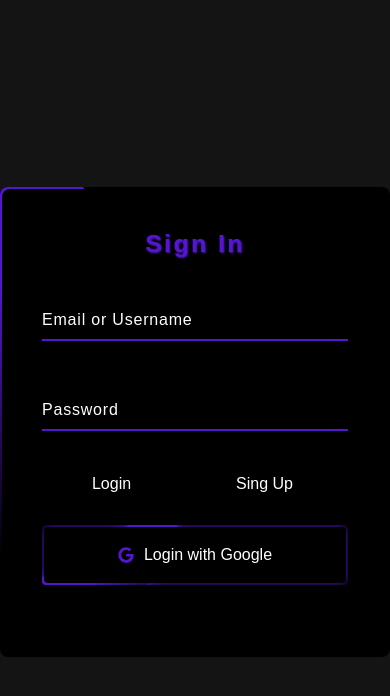
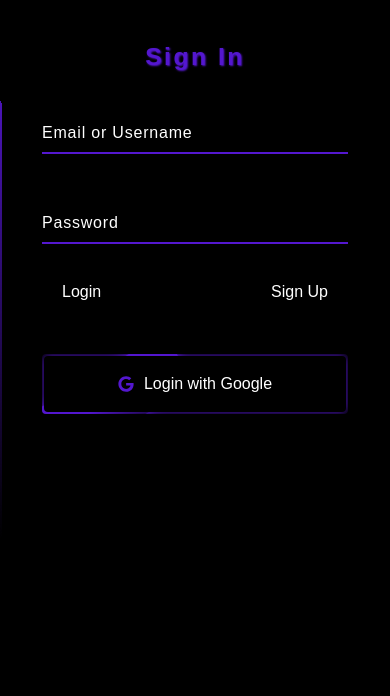
Before and after one commit to Francescostefan1998/beerbuzz-frontend, a React (Create React App) app: page / in a window 390 px wide. Shown: the top 696 px of the page. Built offline with nearby package versions, Linux system fonts and the light colour scheme; the HTML template or start-up script is replaced by a standard one.

Commit message:
styling register page
styling register page

```diff
--- a/src/App.css
+++ b/src/App.css
@@ -2,6 +2,7 @@
   --background-dark: rgb(20, 20, 20);
   --background-black: black;
   --main-secondary: rgb(84, 23, 207);
+  /*--main-secondary: rgb(255, 102, 0);*/
 }
 
 .App {
--- a/src/components/login/webLogin/loginBackground/LoginBackground.jsx
+++ b/src/components/login/webLogin/loginBackground/LoginBackground.jsx
@@ -1,9 +1,29 @@
 import "./loginBackground.css";
 import LoginModal from "../loginModal/LoginModal";
+import RegisterModal from "../../../register/RegisterModal";
+import { useState } from "react";
 const LoginBackground = () => {
+  const [register, setRegister] = useState(false);
+  const handleRegister = async () => {
+    if (register) {
+      setRegister(false);
+    } else {
+      setRegister(true);
+    }
+  };
   return (
     <div className="loginBackground">
-      <LoginModal />
+      {!register && (
+        <LoginModal
+          setRegister={handleRegister}
+          mainClass={"loginModal-box"}
+          dispalayNone={"loginModal-box-display-none"}
+          login={"Login"}
+          signUp={"Sign Up"}
+          title={"Sign In"}
+        />
+      )}
+      {register && <RegisterModal setRegister={handleRegister} />}
     </div>
   );
 };
--- a/src/components/login/webLogin/loginModal/LoginModal.jsx
+++ b/src/components/login/webLogin/loginModal/LoginModal.jsx
@@ -1,11 +1,18 @@
 import "./loginModal.css";
 import { FaGoogle } from "react-icons/fa";
 
-const LoginModal = () => {
+const LoginModal = ({
+  setRegister,
+  mainClass,
+  dispalayNone,
+  login,
+  signUp,
+  title,
+}) => {
   return (
-    <div className="loginModal-box">
+    <div className={mainClass}>
       <div className="loginModal-form">
-        <h2>Sign In</h2>
+        <h2>{title}</h2>
         <div className="loginModal-inputBox">
           <input
             type="text"
@@ -24,10 +31,20 @@ const LoginModal = () => {
           <span>Password </span>
           <hr />
         </div>
+        <div className="loginModal-inputBox" id={dispalayNone}>
+          <input
+            type="password"
+            placeholder="Type here your email"
+            id="loginModal-inputBox-input3"
+          />
+          <span>Confirm password </span>
+          <hr />
+        </div>
         <div className="loginModal-links">
-          <br />
-          <br /> <a href="">Login</a>
-          <a href="">Sing Up</a>
+          <div className="loginModal-links-click">{login}</div>
+          <div className="loginModal-links-click" onClick={setRegister}>
+            {signUp}
+          </div>
         </div>
         <div className="loginModal-google">
           <div className="loginModal-google-inset">
--- a/src/components/login/webLogin/loginModal/loginModal.css
+++ b/src/components/login/webLogin/loginModal/loginModal.css
@@ -1,7 +1,7 @@
 .loginModal-box {
   position: relative;
   width: 420px;
-  height: 470px;
+  height: 480px;
   background-color: var(--background-black);
   border-radius: 8px;
   overflow: hidden;
@@ -30,7 +30,7 @@
   top: -50%;
   left: -50%;
   width: 420px;
-  height: 470px;
+  height: 480px;
   background: linear-gradient(
     0deg,
     transparent,
@@ -154,19 +154,18 @@
 .loginModal-links {
   display: flex;
   justify-content: space-between;
+  padding: 20px;
 }
 
-.loginModal-links a {
+.loginModal-links-click {
   position: relative;
-  left: -55px;
-  top: 25px;
   font-size: 1em;
   color: white;
   text-decoration: none;
+  cursor: pointer;
 }
 
-.loginModal-links a:hover,
-.loginModal-links a:nth-child(2) {
+.loginModal-links-click:hover {
   color: var(--main-secondary);
 }
 
@@ -228,3 +227,20 @@
 .loginModal-google-inset-icon {
   color: var(--main-secondary);
 }
+
+#loginModal-box-display-none {
+  display: none;
+}
+
+@media (max-width: 788px) {
+  .loginModal-box {
+    width: 100%;
+    height: 100vh;
+    border-radius: 0px;
+  }
+  .loginModal-box::after {
+    width: 100%;
+    height: 100vh;
+    border-radius: 0px;
+  }
+}
--- a/src/components/register/RegisterModal.jsx
+++ b/src/components/register/RegisterModal.jsx
@@ -0,0 +1,19 @@
+import "./registerModal.css";
+import LoginModal from "../login/webLogin/loginModal/LoginModal";
+
+const RegisterModal = ({ setRegister }) => {
+  return (
+    <div className="registerModal">
+      <LoginModal
+        mainClass={"loginModal-box"}
+        dispalayNone={"loginModal-box-display"}
+        login={"Sign Up"}
+        signUp={"Login"}
+        setRegister={setRegister}
+        title={"Register"}
+      />
+    </div>
+  );
+};
+
+export default RegisterModal;
--- a/src/components/register/registerModal.css
+++ b/src/components/register/registerModal.css
@@ -0,0 +1,17 @@
+@media (max-width: 788px) {
+  .registerModal {
+    width: 100%;
+    height: 100vh;
+    border-radius: 0px;
+  }
+  .loginModal-box {
+    width: 100%;
+    height: 100vh;
+    border-radius: 0px;
+  }
+  .loginModal-box::after {
+    width: 100%;
+    height: 100vh;
+    border-radius: 0px;
+  }
+}
```
